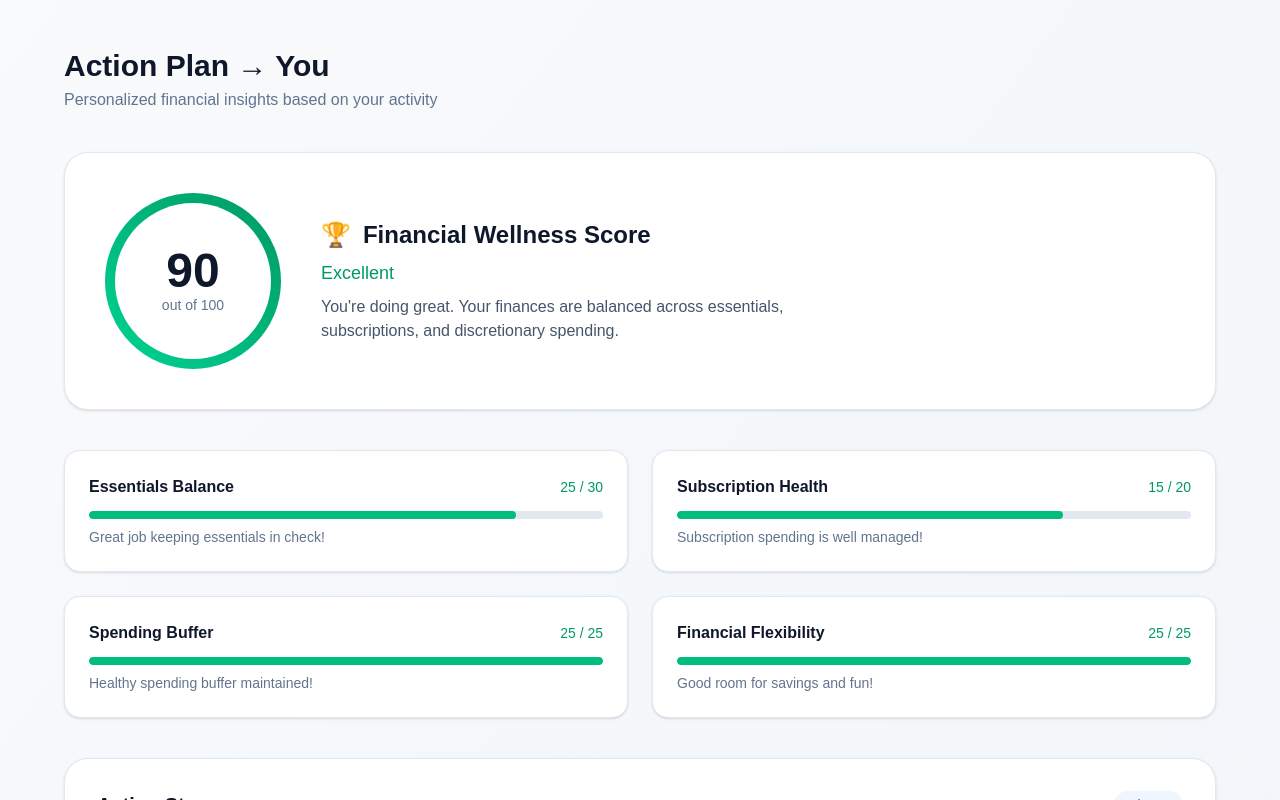
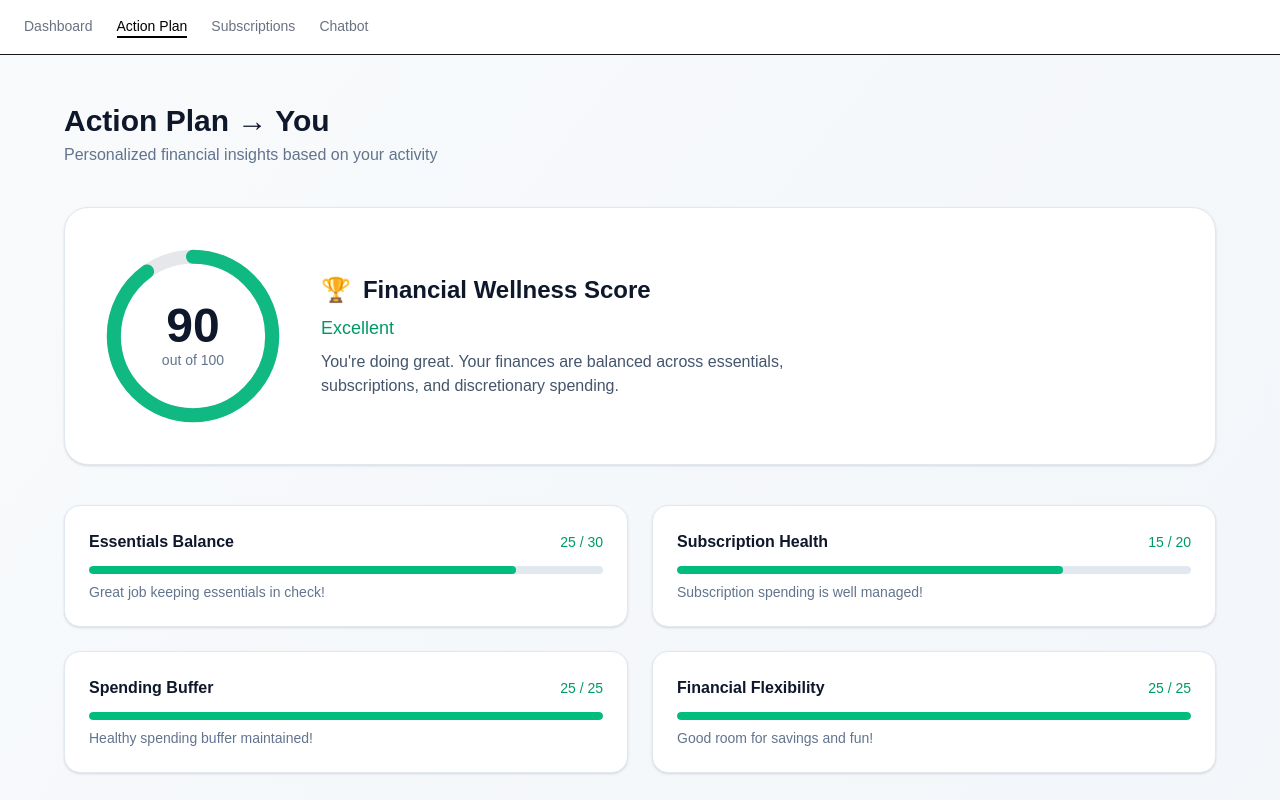
Before and after one commit to evegr4ce/PocketAdvisor, a Next.js app: page /action-plan in a window 1280 px wide. Shown: the top 800 px of the page. Built offline with nearby package versions, Linux system fonts and the light colour scheme.

Commit message:
Added navbar and fixed wheel for action plan!

```diff
--- a/app/action-plan/page.tsx
+++ b/app/action-plan/page.tsx
@@ -1,5 +1,6 @@
 "use client";
 import { useState } from "react";
+import Navbar from "@/components/navbar";
 
 type ActionItem = {
   id: string;
@@ -62,7 +63,7 @@ const demoData = {
       impact: "Build $1,200 in 6 months",
       completed: false,
     },
-  ],
+  ] as ActionItem[],
 };
 
 export default function ActionPlanPage() {
@@ -82,6 +83,10 @@ export default function ActionPlanPage() {
   };
 
   return (
+    <>
+      {/* Navbar */}
+      <Navbar />
+
       <div className="min-h-screen bg-gradient-to-br from-slate-50 to-slate-100 px-6 py-12">
         <div className="mx-auto max-w-6xl space-y-10">
 
@@ -100,14 +105,35 @@ export default function ActionPlanPage() {
             <div className="flex flex-col lg:flex-row items-center gap-10">
 
               {/* Score Ring */}
-            <div className="relative flex-shrink-0">
-              <div className="h-44 w-44 rounded-full bg-gradient-to-tr from-emerald-400 to-emerald-600 p-[10px]">
-                <div className="h-full w-full rounded-full bg-white flex flex-col items-center justify-center">
+              <div className="relative w-44 h-44 flex items-center justify-center">
+                <svg className="absolute w-full h-full -rotate-90" viewBox="0 0 100 100">
+                  <circle
+                    cx="50"
+                    cy="50"
+                    r="45"
+                    fill="none"
+                    stroke="#e5e7eb"
+                    strokeWidth="8"
+                  />
+                  <circle
+                    cx="50"
+                    cy="50"
+                    r="45"
+                    fill="none"
+                    stroke="#10b981"
+                    strokeWidth="8"
+                    strokeLinecap="round"
+                    strokeDasharray={2 * Math.PI * 45}
+                    strokeDashoffset={2 * Math.PI * 45 * (1 - demoData.score / 100)}
+                    className="transition-all duration-700 ease-out"
+                  />
+                </svg>
+
+                <div className="flex flex-col items-center justify-center">
                   <span className="text-5xl font-semibold text-slate-900">
                     {demoData.score}
                   </span>
                   <span className="text-sm text-slate-500">out of 100</span>
-                </div>
                 </div>
               </div>
 
@@ -225,5 +251,6 @@ export default function ActionPlanPage() {
 
         </div>
       </div>
+    </>
   );
 }
```
Also changed, not shown: app/subscriptions/page.tsx (added). Lines whose indentation alone changed are shown as unchanged.
